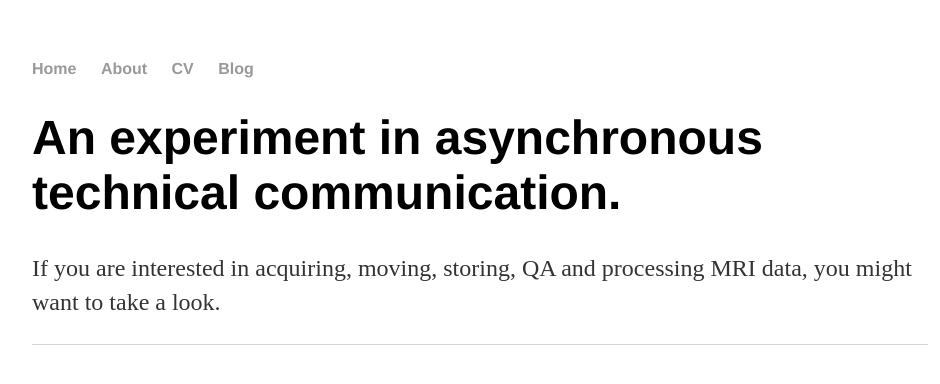
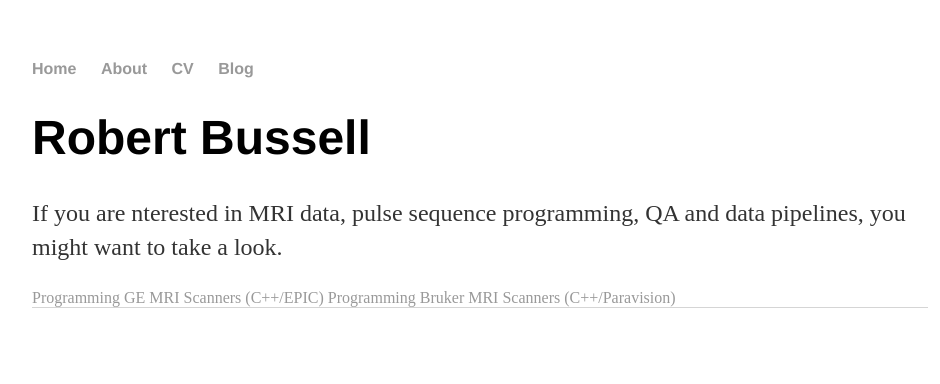
Before and after one commit to rgbussell/rgbussell.github.io, a Jekyll site: the page built from index.html, in a window 1280 px wide. Shown: the top 384 px of the page, without its empty margins (160-1100 px from the left). Built offline with Jekyll 4.4.1, drawn with Linux system fonts in a browser that asks for light colours; the list of posts is cut into pages by our own code.

Commit message:
Update index.html

```diff
--- a/index.html
+++ b/index.html
@@ -3,6 +3,10 @@ layout: default
 title: What's this all about?
 ---
 <div class="blurb">
-	<h1>An experiment in asynchronous technical communication.</h1>
-	<p>If you are interested in acquiring, moving, storing, QA and processing MRI data, you might want to take a look.</p>
+	<h1>Robert Bussell</h1>
+	<p>If you are nterested in MRI data, pulse sequence programming, QA and data pipelines, you might want to take a look.</p>
+	<a></a>
+	<a>Programming GE MRI Scanners (C++/EPIC)<href=""></a>
+	<a>Programming Bruker MRI Scanners (C++/Paravision)</a>
+
 </div><!-- /.blurb -->
```
